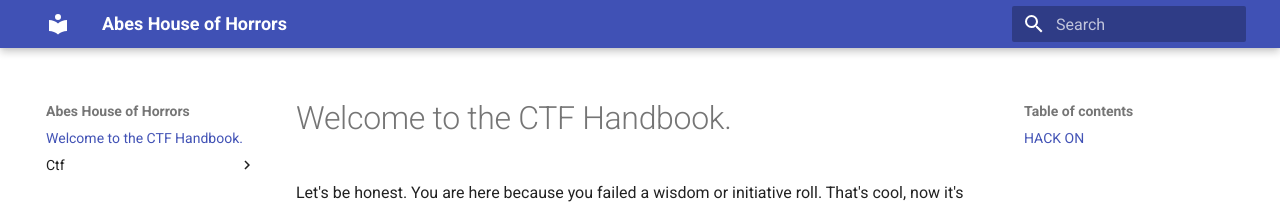
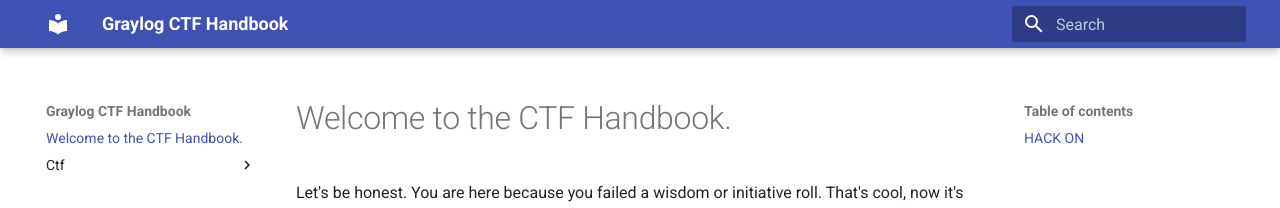
Before and after one commit to Graylog2/ctf-handbook, an MkDocs documentation site: the page built from docs/index.md, in a window 1280 px wide. Shown: the top 208 px of the page. Built offline with MkDocs 1.6.1 and Material for MkDocs 9.7.7, drawn with Linux system fonts in a browser that asks for light colours.

Commit message:
New Title

```diff
--- a/mkdocs.yml
+++ b/mkdocs.yml
@@ -1,3 +1,3 @@
-site_name: Abes House of Horrors
+site_name: Graylog CTF Handbook
 theme:
   name: material
```
